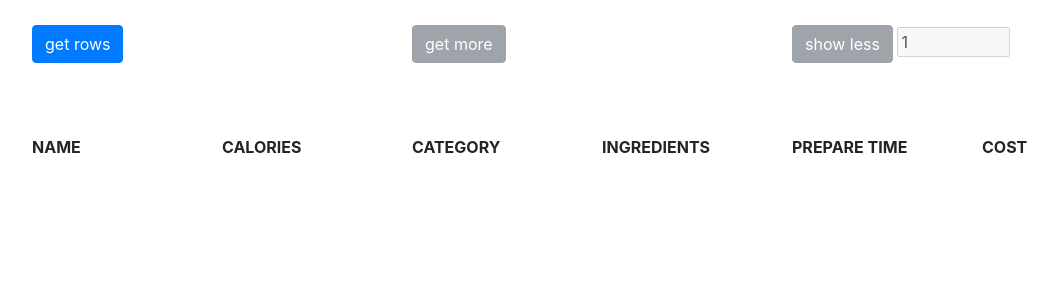
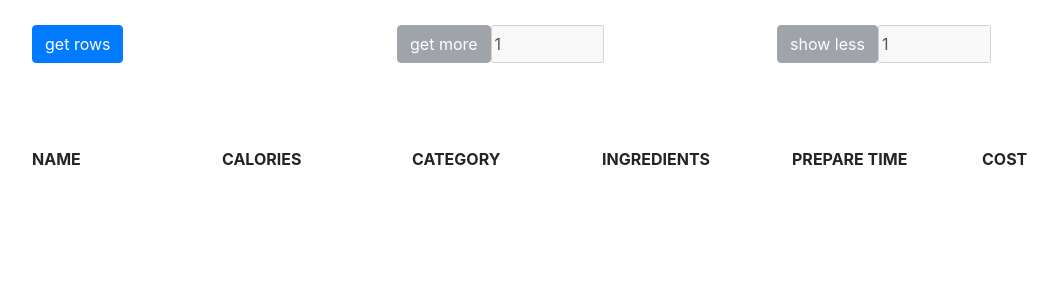
Before and after one commit to jgddesigns/lazy_loading, a PHP site: page / in a window 1280 px wide. Shown: the top 300 px of the page, without its empty margins (53-1111 px from the left). Run offline with PHP 8.4, Linux system fonts and the light colour scheme.

Commit message:
added top bar styling changes

```diff
--- a/classes/Connect.php
+++ b/classes/Connect.php
@@ -31,13 +31,13 @@ class Connect {
     }
 
 
-    function get_more(){
+    function get_more($num){
         $this->set_db();
         $conn = $this->conn;
         $floor_rows = $this->rows;
-        $this->rows = $this->rows + 5;
+        $this->rows = $this->rows + $num;
         $ceil_rows = $this->rows;
-        return $conn->query('SELECT * FROM food WHERE id > '. $floor_rows. ' AND id <= '. $ceil_rows .' ORDER BY id ASC LIMIT 5 ')->fetch_all();
+        return $conn->query('SELECT * FROM food WHERE id > '. $floor_rows. ' AND id <= '. $ceil_rows .' ORDER BY id ASC LIMIT ' . $num)->fetch_all();
     }
 
 
--- a/index.php
+++ b/index.php
@@ -24,11 +24,22 @@
                             <button type="button" class="btn btn-primary row_btn" onclick="get_rows()">get rows</button>
                         </div>
                         <div class="col-md-4">
-                            <button type="button" class="btn btn-primary more_btn" onclick="get_more()">get more</button>
+                            <div class="row">
+                                <button type="button" class="btn btn-primary more_btn" onclick="get_more()">get more</button>
+                                <input class="more_input" size="6" maxlength="3" value="1"></input>
+                            </div>
+                            <div class="row">
+                                <span class="more_message"></span>
+                            </div>
                         </div>
                         <div class="col-md-4">
-                            <button type="button" class="btn btn-primary less_btn" onclick="show_less()">show less</button>
-                            <input class="less_input" size="6" maxlength="3" value="1"></input>
+                            <div class="row">
+                                <button type="button" class="btn btn-primary less_btn" onclick="show_less()">show less</button>
+                                <input class="less_input" size="6" maxlength="3" value="1"></input>
+                            </div>
+                            <div class="row">
+                                <span class="less_message"></span>
+                            </div>
                         </div>
                     </div>
                 </div>
--- a/js/index.js
+++ b/js/index.js
@@ -5,17 +5,9 @@ $(document).ready(function(){
 
     toggle_class(".more_btn", false, more_class)
     toggle_class(".less_btn", false, less_class)
+    $(".more_input").attr("disabled", true)
     $(".less_input").attr("disabled", true)
 
-    $(".less_input").keyup(function(){
-        if(this.value > get_count_ui()){
-            this.value = get_count_ui()
-        }
-
-        if(this.value < 1){
-            this.value = 1
-        }
-    })
 })
 
 function toggle_class(txt, val, set){
@@ -60,13 +52,18 @@ function display_initial(data){
         }
         string = string + "</div>"
     }
+
     $(".data").html(string)
     toggle_class(".row_btn", false, row_class)
     toggle_class(".more_btn", true, more_class)
     toggle_class(".less_btn", true, less_class)
-    $(".less_input").show()
+
+    $(".more_input").val("1")
     $(".less_input").val("1")
+    $(".more_input").attr("disabled", false)
     $(".less_input").attr("disabled", false)
+    $(".more_message").html("")
+    $(".less_message").html("")
 }
 
 
@@ -74,14 +71,19 @@ function get_more(){
     $.ajax({
         url: './classes/Bridge.php',
         method: 'POST',
-        data: { action: 'get_more' },
+        data: { action: 'get_more', variableName: $('.more_input').val() },
         success: function(response){
             data = JSON.parse(response)
             display_more(data)
 
             if(get_count_ui() == 35){
                 toggle_class(".more_btn", false, more_class)
+                $(".more_message").html("All rows displayed")
+            }else{
+                $(".more_message").html($('.more_input').val() + " rows displayed")
+                $(".less_message").html("")
             }
+
         },
         error: function(xhr, status, error){
             console.error('Error:', error);
@@ -107,6 +109,8 @@ function display_more(data){
 
 
 function show_less(){
+    $(".more_message").html("")
+    $(".less_message").html("Removed " + $(".less_input").val() + " rows")
     if($(".less_input").val()){
         remove = $(".less_input").val()
         count = get_count_ui()
@@ -123,8 +127,13 @@ function show_less(){
         toggle_class(".row_btn", true, row_class)
         toggle_class(".more_btn", false, more_class)
         toggle_class(".less_btn", false, less_class)
+        $(".more_input").val("1")
         $(".less_input").val("1")
+        $(".more_input").attr("disabled", true)
         $(".less_input").attr("disabled", true)
+        $(".less_message").html("Removed all rows")
+    }else{
+        $(".less_message").html("Removed " + $(".less_input").val() + " rows")
     }
 
     if(get_count_ui() > 0 && get_count_ui() < 35){
--- a/style/index.css
+++ b/style/index.css
@@ -10,3 +10,19 @@
 .data_row{
     margin-top: 32px;
 }
+
+.more_message{
+    font-weight: bold;
+    margin-top: 12px;
+    font-size: 14px;
+    color: green;
+    font-family: Verdana, Geneva, Tahoma, sans-serif;
+}
+
+.less_message{
+    font-weight: bold;
+    margin-top: 12px;
+    font-size: 14px;
+    color: orange;
+    font-family: Verdana, Geneva, Tahoma, sans-serif;
+}
```
